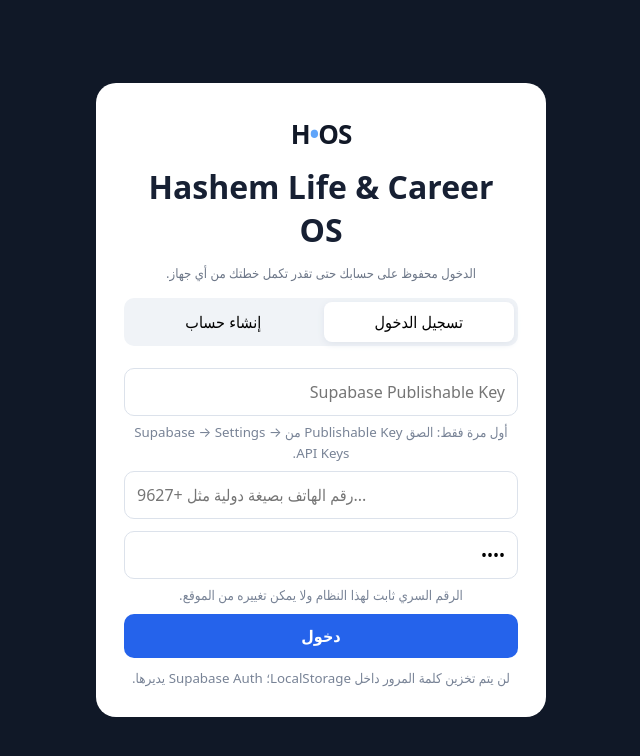
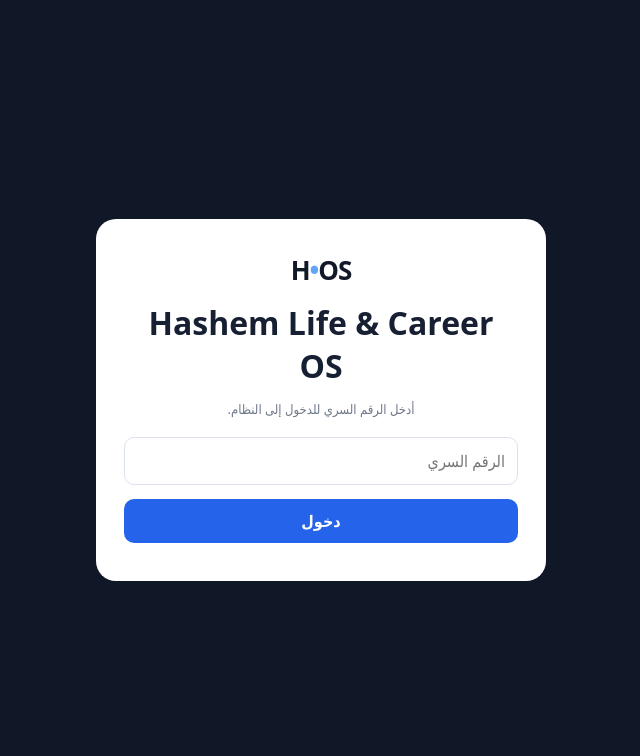
Before and after one commit to hashem-b-hamasha/hashem-life-career-os, a plain HTML site: page index.html in a window 1280 px wide. Shown: the whole page, without its empty margins (319-959 px from the left). Drawn offline with nearby package versions, Linux system fonts and the light colour scheme.

Commit message:
Simplify dashboard to single fixed password gate

```diff
--- a/index.html
+++ b/index.html
@@ -11,25 +11,10 @@
   <div class="auth-card">
     <div class="brand">H<span>•</span>OS</div>
     <h1>Hashem Life & Career OS</h1>
-    <p>الدخول محفوظ على حسابك حتى تقدر تكمل خطتك من أي جهاز.</p>
-    <div class="tabs">
-      <button id="loginTab" class="tab active" type="button">تسجيل الدخول</button>
-      <button id="signupTab" class="tab" type="button">إنشاء حساب</button>
-    </div>
-    <div id="authKeyBox">
-      <input id="authCloudKey" type="password" placeholder="Supabase Publishable Key">
-      <small class="muted">أول مرة فقط: الصق Publishable Key من Supabase → Settings → API Keys.</small>
-    </div>
-    <input id="authPhone" type="tel" inputmode="tel" placeholder="رقم الهاتف بصيغة دولية مثل +9627..." autocomplete="tel">
-    <input id="authPassword" type="password" value="2003" readonly autocomplete="off" aria-label="الرقم السري الثابت">
-    <small class="muted">الرقم السري ثابت لهذا النظام ولا يمكن تغييره من الموقع.</small>
+    <p>أدخل الرقم السري للدخول إلى النظام.</p>
+    <input id="authPassword" type="password" inputmode="numeric" placeholder="الرقم السري" autocomplete="off">
     <button id="authSubmit" class="primary" type="button">دخول</button>
-    <div id="otpBox" style="display:none">
-      <input id="authOtp" inputmode="numeric" maxlength="6" placeholder="رمز SMS المكوّن من 6 أرقام">
-      <button id="verifyOtp" class="primary" type="button">تأكيد الرقم</button>
-    </div>
     <div id="authMessage" class="msg"></div>
-    <small class="muted">لن يتم تخزين كلمة المرور داخل LocalStorage؛ Supabase Auth يديرها.</small>
   </div>
 </div>
 <div id="appShell" class="app-shell locked">
```
